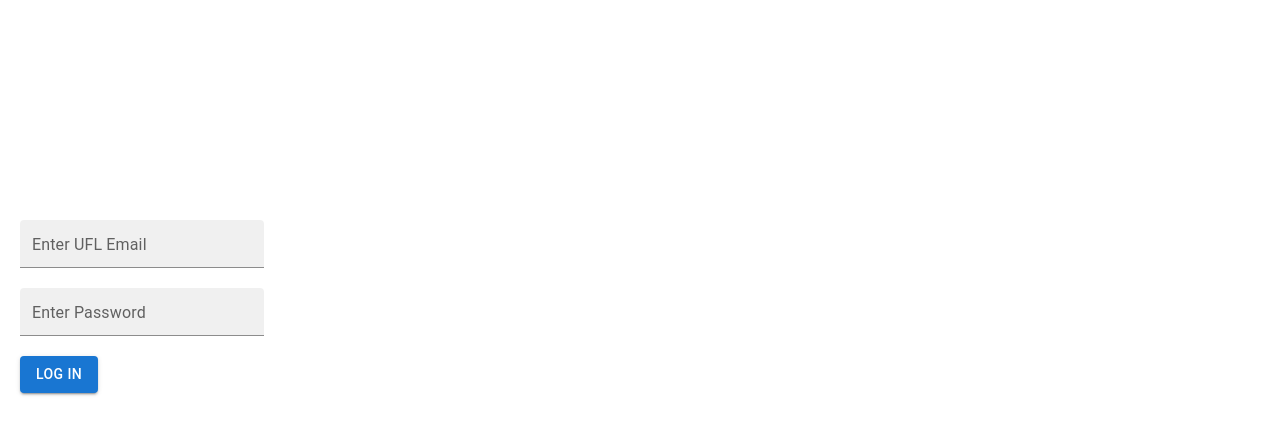
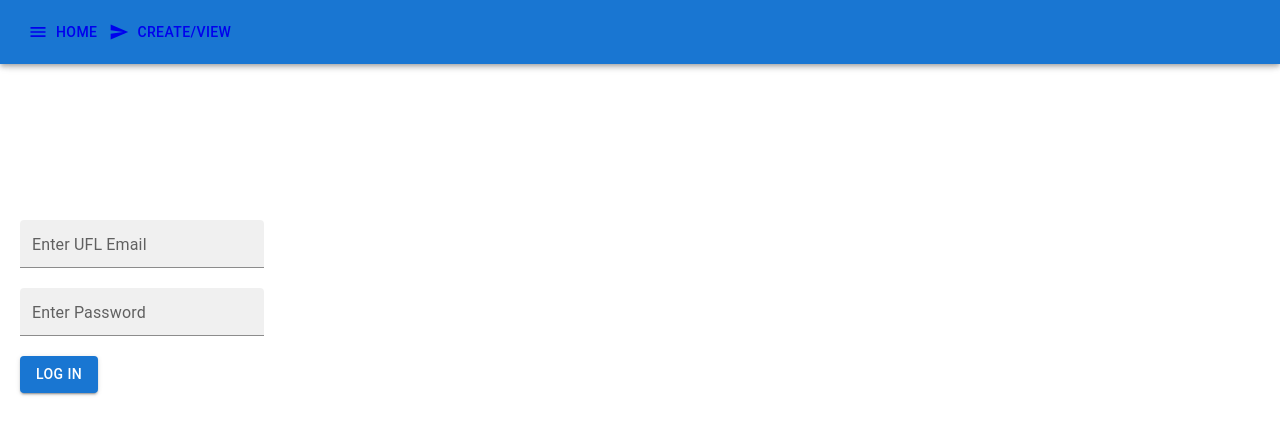
Before and after one commit to sckaff/uforum, a React (Create React App) app in the folder my-app/: page /login in a window 1280 px wide. Shown: the top 434 px of the page. Built offline with nearby package versions, Linux system fonts and the light colour scheme; the HTML template or start-up script is replaced by a standard one.

Commit message:
Simple homebar

```diff
--- a/my-app/src/App.tsx
+++ b/my-app/src/App.tsx
@@ -5,10 +5,14 @@ import { PostHome } from './components/Post/PostHome';
 import { PostView } from './components/Post/PostView';
 import { BrowserRouter, Route, Routes } from 'react-router-dom';
 import { Login } from './components/Post/Login';
+import SendIcon from '@mui/icons-material/Send';
+import HomeIcon from '@mui/icons-material/Home';
+import { Homebar } from './components/Post/Homebar';
 
 function App() {
   return (
     <div className="wrapper">
+      <Homebar />
       <BrowserRouter>
         <Routes>
           <Route path="/" element={<PostList />} />
--- /dev/null
+++ b/my-app/src/components/Post/Homebar.tsx
@@ -0,0 +1,25 @@
+import React from 'react';
+import AppBar from '@mui/material/AppBar';
+import Box from '@mui/material/Box';
+import Toolbar from '@mui/material/Toolbar';
+import Typography from '@mui/material/Typography';
+import Button from '@mui/material/Button';
+import SendIcon from '@mui/icons-material/Send';
+import MenuIcon from '@mui/icons-material/Menu';
+
+export const Homebar = () => {
+
+    return (
+        <>
+        <Box sx={{ flexGrow: 1 }}>
+            <AppBar position="fixed">
+                <Toolbar>
+                    <a href='http://localhost:3000/home'><Button color="inherit" startIcon={<MenuIcon />}>Home</Button></a>
+                    <a href='http://localhost:3000/'><Button color="inherit" startIcon={<SendIcon />}>Create/View</Button></a>
+                </Toolbar>
+            </AppBar>
+        </Box>
+        </>
+
+    )
+}
```
